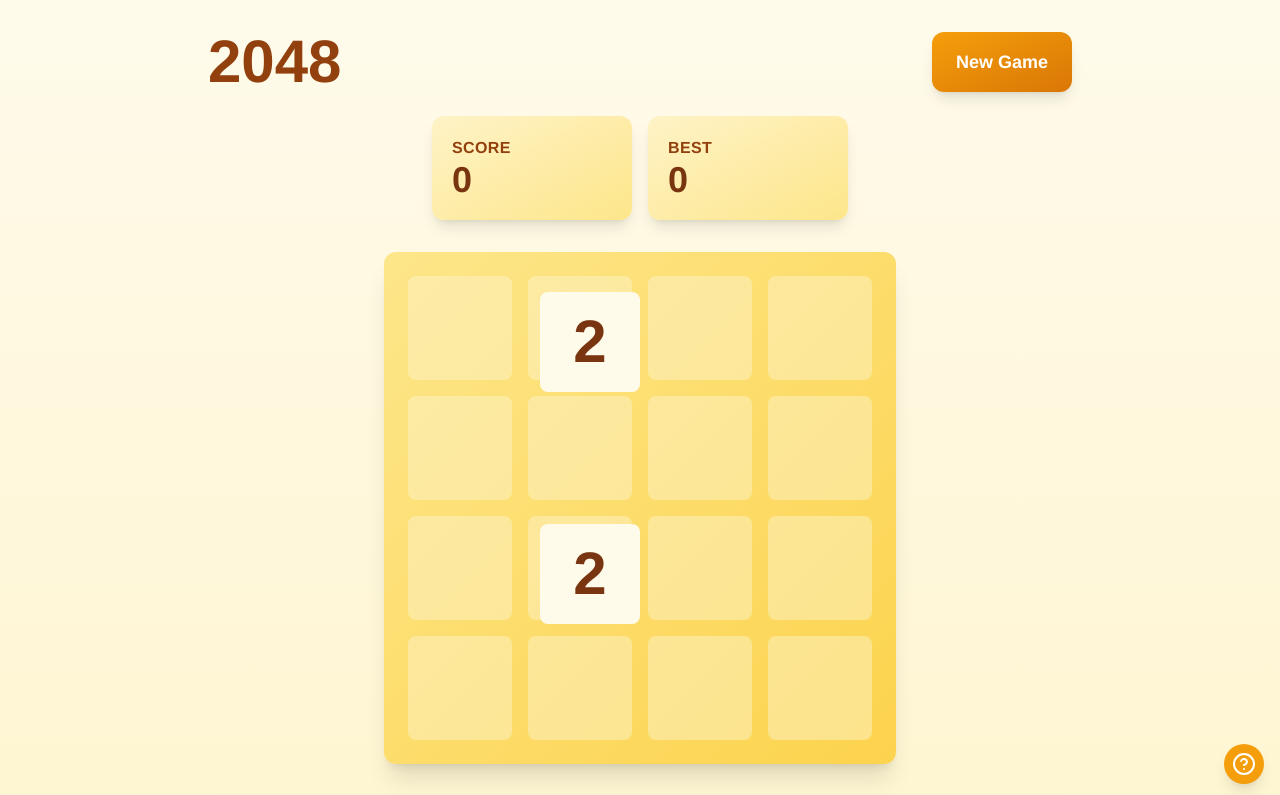
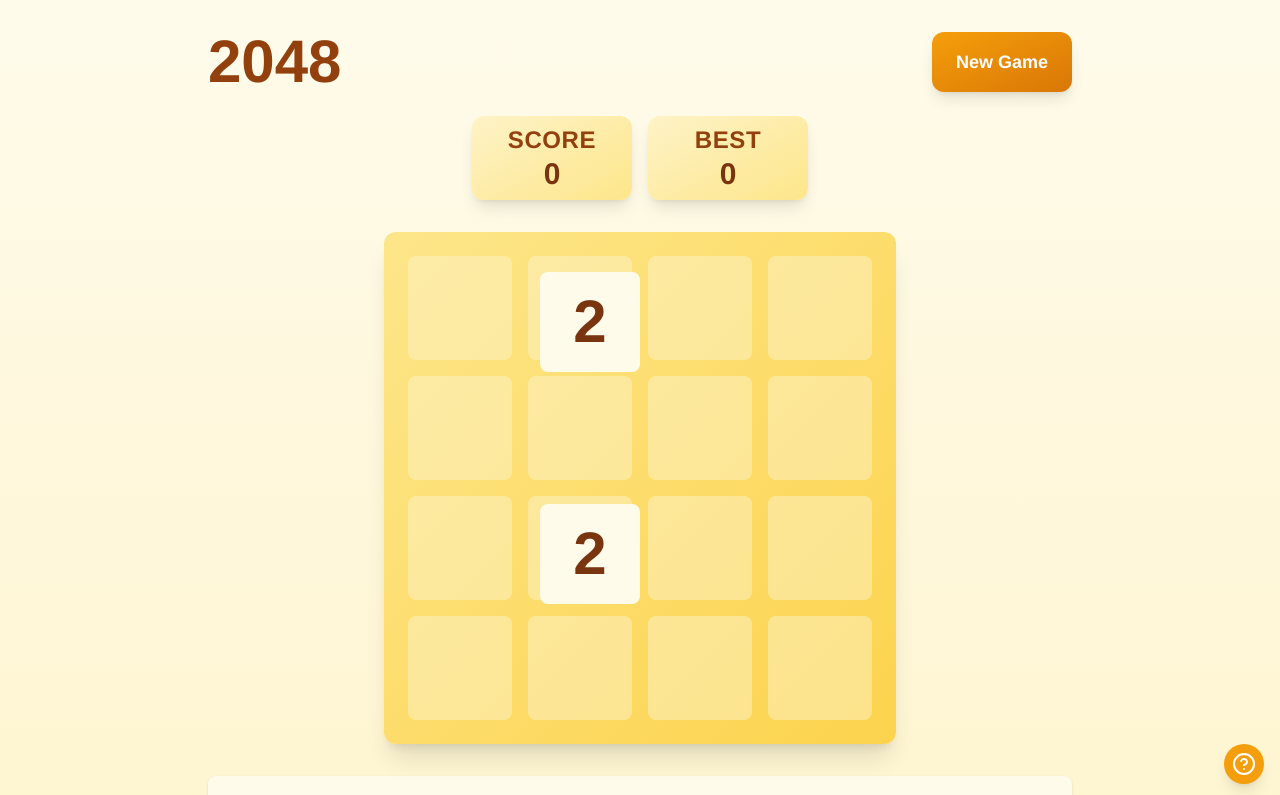
Before and after one commit to RohitKonge/twozerofoureight, a React (Vite) app: page / in a window 1280 px wide. Shown: the top 795 px of the page. Built offline with nearby package versions, Linux system fonts and the light colour scheme.

Commit message:
made changes to score and best

```diff
--- a/src/App.tsx
+++ b/src/App.tsx
@@ -33,13 +33,13 @@ function App() {
 
         {/* Score display */}
         <div className="flex justify-center mt-6 mb-8">
-          <div className="bg-gradient-to-br from-amber-100 to-amber-200 rounded-xl p-5 shadow-lg flex-1 mr-4 max-w-[200px]">
-            <div className="text-base text-amber-800 font-bold uppercase tracking-wide">Score</div>
-            <div className="text-4xl font-bold text-amber-900">{score}</div>
+          <div className="bg-gradient-to-br from-amber-100 to-amber-200 rounded-xl py-2 px-4 shadow-lg flex-1 mr-4 max-w-[160px] flex flex-col items-center justify-center">
+            <div className="text-2xl text-amber-800 font-bold uppercase tracking-wide">Score</div>
+            <div className="text-3xl font-bold text-amber-900">{score}</div>
           </div>
-          <div className="bg-gradient-to-br from-amber-100 to-amber-200 rounded-xl p-5 shadow-lg flex-1 max-w-[200px]">
-            <div className="text-base text-amber-800 font-bold uppercase tracking-wide">Best</div>
-            <div className="text-4xl font-bold text-amber-900">{bestScore}</div>
+          <div className="bg-gradient-to-br from-amber-100 to-amber-200 rounded-xl py-2 px-4 shadow-lg flex-1 max-w-[160px] flex flex-col items-center justify-center">
+            <div className="text-2xl text-amber-800 font-bold uppercase tracking-wide">Best</div>
+            <div className="text-3xl font-bold text-amber-900">{bestScore}</div>
           </div>
         </div>
 
```
